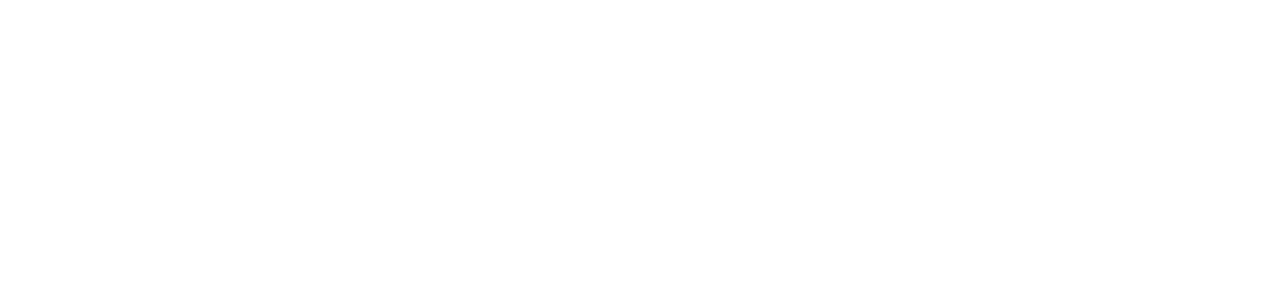
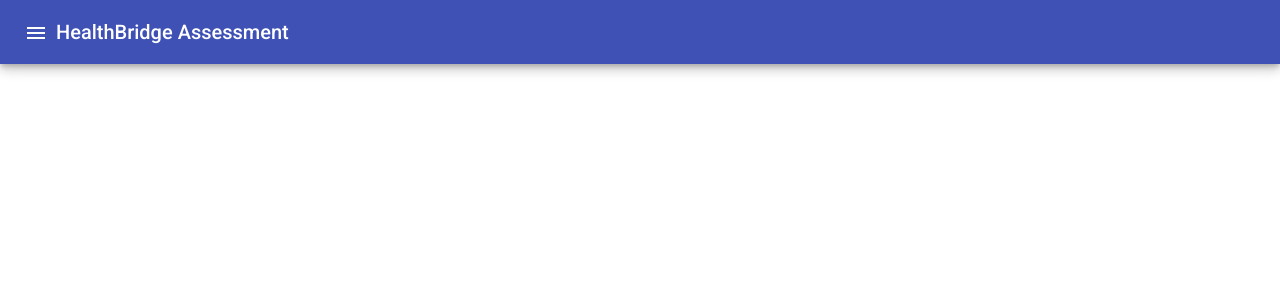
Before and after one commit to Faballion/healthbridge, an Angular app: page / in a window 1280 px wide. Shown: the top 300 px of the page. Built offline with nearby package versions, Linux system fonts and the light colour scheme.

Commit message:
Add basic toolbar component

```diff
--- a/src/app/app.component.html
+++ b/src/app/app.component.html
@@ -1 +1,2 @@
+<app-toolbar></app-toolbar>
 <router-outlet></router-outlet>
--- /dev/null
+++ b/src/app/components/toolbar/toolbar.component.html
@@ -0,0 +1,10 @@
+<div class="navbar-header mat-elevation-z6">
+    <mat-toolbar color="primary">
+      <mat-toolbar-row>
+        <button mat-icon-button>
+          <mat-icon>menu</mat-icon>
+        </button>
+        <span>HealthBridge Assessment</span>
+      </mat-toolbar-row>
+    </mat-toolbar>
+  </div>
--- /dev/null
+++ b/src/app/components/toolbar/toolbar.component.ts
@@ -0,0 +1,15 @@
+import { Component, OnInit, EventEmitter, Output } from '@angular/core';
+
+@Component({
+  selector: 'app-toolbar',
+  templateUrl: './toolbar.component.html',
+  styleUrls: ['./toolbar.component.css']
+})
+export class ToolbarComponent implements OnInit {
+
+  constructor() { }
+
+  ngOnInit(): void {
+  }
+
+}
```
Also changed, not shown: src/app/app.module.ts (+14 -2 lines), src/app/components/toolbar/toolbar.component.css (added), 1 other file (tests, documents, lock files or other folders).
